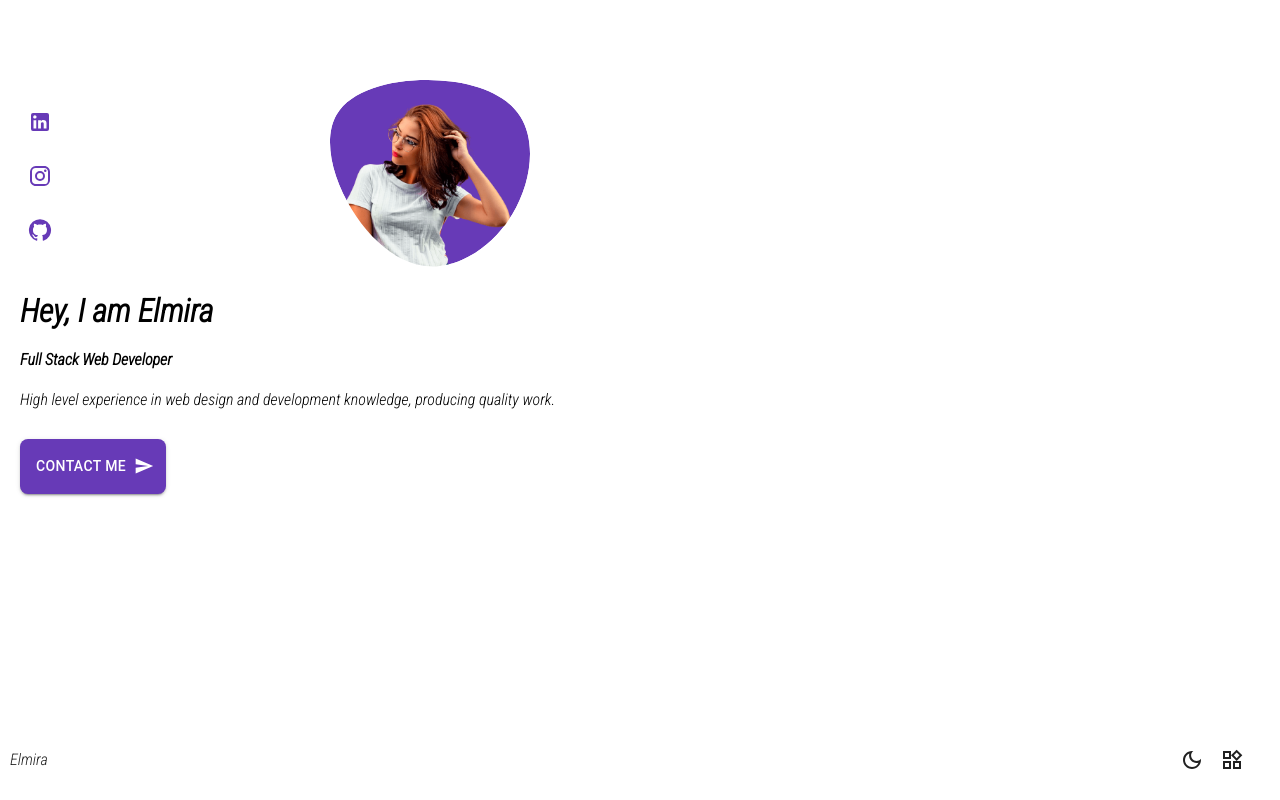
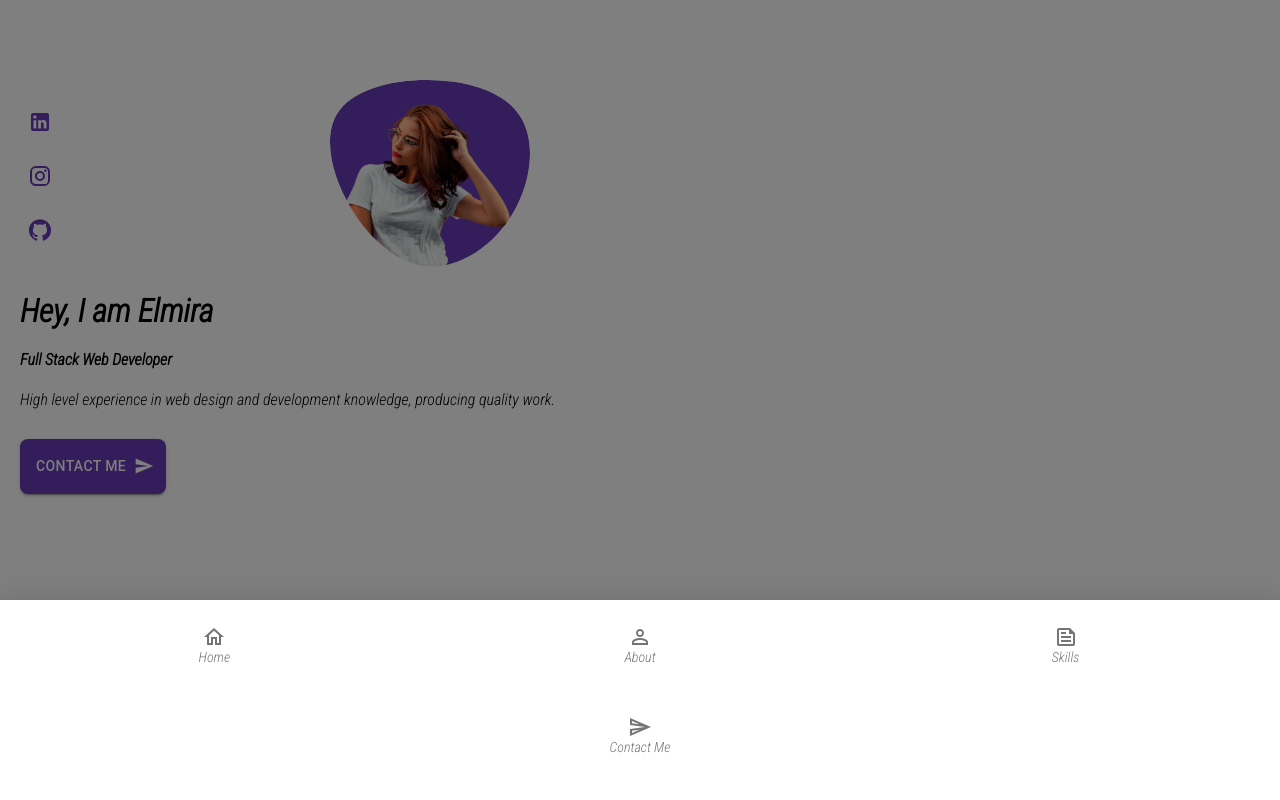
Before and after one commit to smkamaldar/portfolio, a React (Create React App) app: page / in a window 1280 px wide. Built offline with nearby package versions, Linux system fonts and the light colour scheme.

Commit message:
WIP : adding & styling SwipeableDrawer

```diff
--- a/src/App.js
+++ b/src/App.js
@@ -4,6 +4,7 @@ import { cyan, deepPurple, grey } from "@mui/material/colors";
 
 import Hero from "./sections/Hero";
 import Footer from "./components/Footer";
+import Menu from "./components/Menu";
 
 import "normalize.css";
 import "./app.scss";
@@ -27,6 +28,7 @@ function App() {
     <main>
       <ThemeProvider theme={theme}>
         <Hero />
+        <Menu />
         <Footer
           name="Elmira"
           onThemeClick={handleThemeClick}
--- /dev/null
+++ b/src/components/Menu/index.js
@@ -0,0 +1,37 @@
+import React from "react";
+import SwipeableDrawer from "@mui/material/SwipeableDrawer";
+import Link from "@mui/material/Link";
+import HomeOutlinedIcon from "@mui/icons-material/HomeOutlined";
+import PersonOutlineOutlinedIcon from "@mui/icons-material/PersonOutlineOutlined";
+import FeedOutlinedIcon from "@mui/icons-material/FeedOutlined";
+import SendOutlinedIcon from "@mui/icons-material/SendOutlined";
+import IconButton from "@mui/material/IconButton";
+
+import "./menu.scss";
+
+const navigationLinks = [
+  { name: "Home", link: "", icon: <HomeOutlinedIcon /> },
+  { name: "About", link: "", icon: <PersonOutlineOutlinedIcon /> },
+  { name: "Skills", link: "", icon: <FeedOutlinedIcon /> },
+  { name: "Contact Me", link: "", icon: <SendOutlinedIcon /> },
+];
+function Menu() {
+  return (
+    <div>
+      <SwipeableDrawer anchor="bottom" open={true}>
+        <div className="drawer__content">
+          {navigationLinks.map((item) => (
+            <div className="drawer__link">
+              <IconButton>
+                {item.icon}
+                {item.name}
+              </IconButton>
+            </div>
+          ))}
+        </div>
+      </SwipeableDrawer>
+    </div>
+  );
+}
+
+export default Menu;
--- /dev/null
+++ b/src/components/Menu/menu.scss
@@ -0,0 +1,21 @@
+.drawer__content{
+    display: flex;
+    justify-content: space-evenly;
+    flex-wrap: wrap;
+    padding-top: 10px;
+    padding-bottom: 10px;
+
+
+}
+
+.drawer__link{
+    display: flex;
+    justify-content: center;
+    flex-basis: 33%;
+    padding-bottom: 20px;
+    button{
+        display: flex;
+        flex-direction: column;
+        font-size: 14px;
+    }
+}
```
